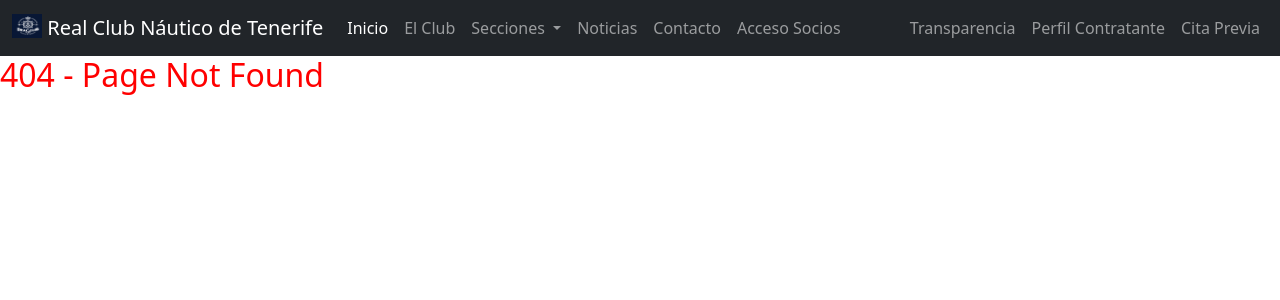
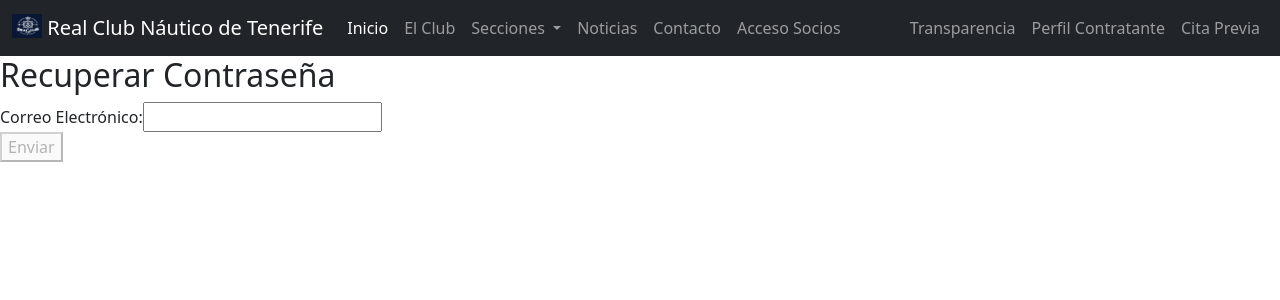
Before and after one commit to SergioBushido/Nautico-Front, an Angular app: page /password-recovery in a window 1280 px wide. Before the commit this address had no page. Shown: the top 300 px of the page. Built offline with nearby package versions, Linux system fonts and the light colour scheme.

Commit message:
mailService

```diff
--- a/src/app/app-routing.module.ts
+++ b/src/app/app-routing.module.ts
@@ -8,6 +8,7 @@ import { PatronComponent } from './components/patron/patron.component';
 import { LoginComponent } from './components/login/login.component';
 import { RegisterComponent } from './components/register/register.component';
 import { AuthGuard } from './auth.guard';
+import { PasswordRecoveryComponent } from './components/password-recovery/password-recovery.component';
 
 
 const routes: Routes = [
@@ -16,6 +17,7 @@ const routes: Routes = [
   { path: 'barcos', component: BarcoComponent },
   { path: 'patrones', component: PatronComponent },
   { path: 'login', component: LoginComponent },
+  { path: 'password-recovery', component: PasswordRecoveryComponent },
   { path: 'register', component: RegisterComponent },
 
   { path: '**', component: PageNotFoundComponent }
--- a/src/app/components/login/login.component.html
+++ b/src/app/components/login/login.component.html
@@ -14,7 +14,7 @@
       </div>
       <button type="submit" class="btn">Iniciar sesión</button>
     </form>
-    <a href="#" class="forgot-password">¿Ha olvidado su contraseña?</a>
+    <a routerLink="/password-recovery" class="forgot-password">¿Ha olvidado su contraseña?</a>
     <button class="btn signup" (click)="onSignup()">Solicitud de Alta (Sólo socios)</button>
   </div>
 </div>
--- /dev/null
+++ b/src/app/components/password-recovery/password-recovery.component.html
@@ -0,0 +1,10 @@
+<div class="password-recovery-container">
+    <h2>Recuperar Contraseña</h2>
+    <form [formGroup]="recoveryForm" (ngSubmit)="onSubmit()">
+      <div>
+        <label for="email">Correo Electrónico:</label>
+        <input id="email" formControlName="email" type="email" required />
+      </div>
+      <button type="submit" [disabled]="recoveryForm.invalid">Enviar</button>
+    </form>
+  </div>
--- /dev/null
+++ b/src/app/components/password-recovery/password-recovery.component.ts
@@ -0,0 +1,33 @@
+import { Component, OnInit } from '@angular/core';
+import { FormBuilder, FormGroup, Validators } from '@angular/forms';
+import { PasswordRecoveryService } from '../../services/password-recovery.service';
+
+@Component({
+  selector: 'app-password-recovery',
+  templateUrl: './password-recovery.component.html',
+  styleUrls: ['./password-recovery.component.css']
+})
+export class PasswordRecoveryComponent implements OnInit {
+  recoveryForm: FormGroup;
+
+  constructor(private fb: FormBuilder, private passwordRecoveryService: PasswordRecoveryService) {
+    this.recoveryForm = this.fb.group({
+      email: ['', [Validators.required, Validators.email]]
+    });
+  }
+
+  ngOnInit(): void {
+    // No necesitas inicializar recoveryForm aquí, ya está inicializado en el constructor.
+  }
+
+  onSubmit(): void {
+    if (this.recoveryForm.valid) {
+      this.passwordRecoveryService.sendRecoveryEmail(this.recoveryForm.value.email)
+        .subscribe(response => {
+          console.log('Correo de recuperación enviado:', response);
+        }, error => {
+          console.error('Error al enviar el correo de recuperación:', error);
+        });
+    }
+  }
+}
--- /dev/null
+++ b/src/app/services/password-recovery.service.ts
@@ -0,0 +1,17 @@
+import { Injectable } from '@angular/core';
+import { HttpClient } from '@angular/common/http';
+import { Observable } from 'rxjs';
+
+@Injectable({
+  providedIn: 'root'
+})
+export class PasswordRecoveryService {
+
+  private apiUrl = 'http://localhost:8081/api/password-recovery';
+
+  constructor(private http: HttpClient) { }
+
+  sendRecoveryEmail(email: string): Observable<any> {
+    return this.http.post<any>(this.apiUrl, { email });
+  }
+}
```
Also changed, not shown: src/app/app.module.ts (+5 -2 lines), src/app/components/password-recovery/password-recovery.component.css (added), 2 other files (tests, documents, lock files or other folders).
